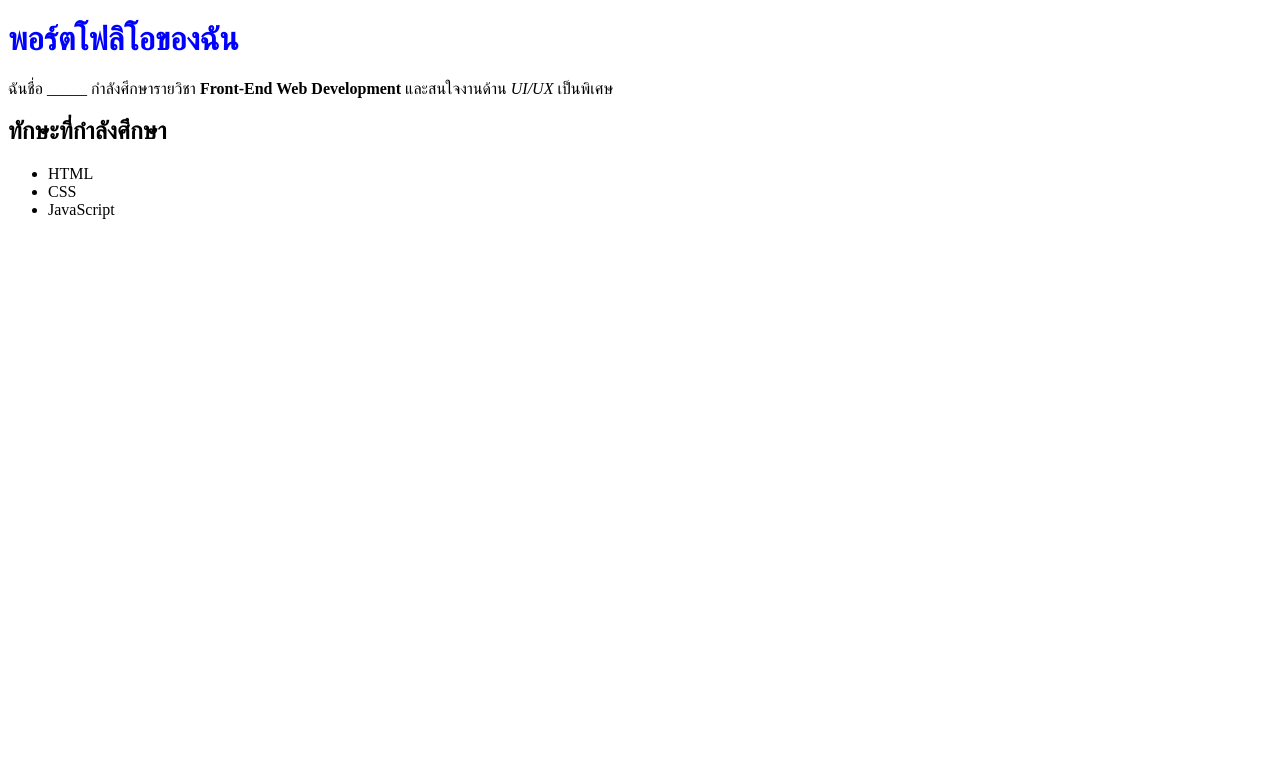
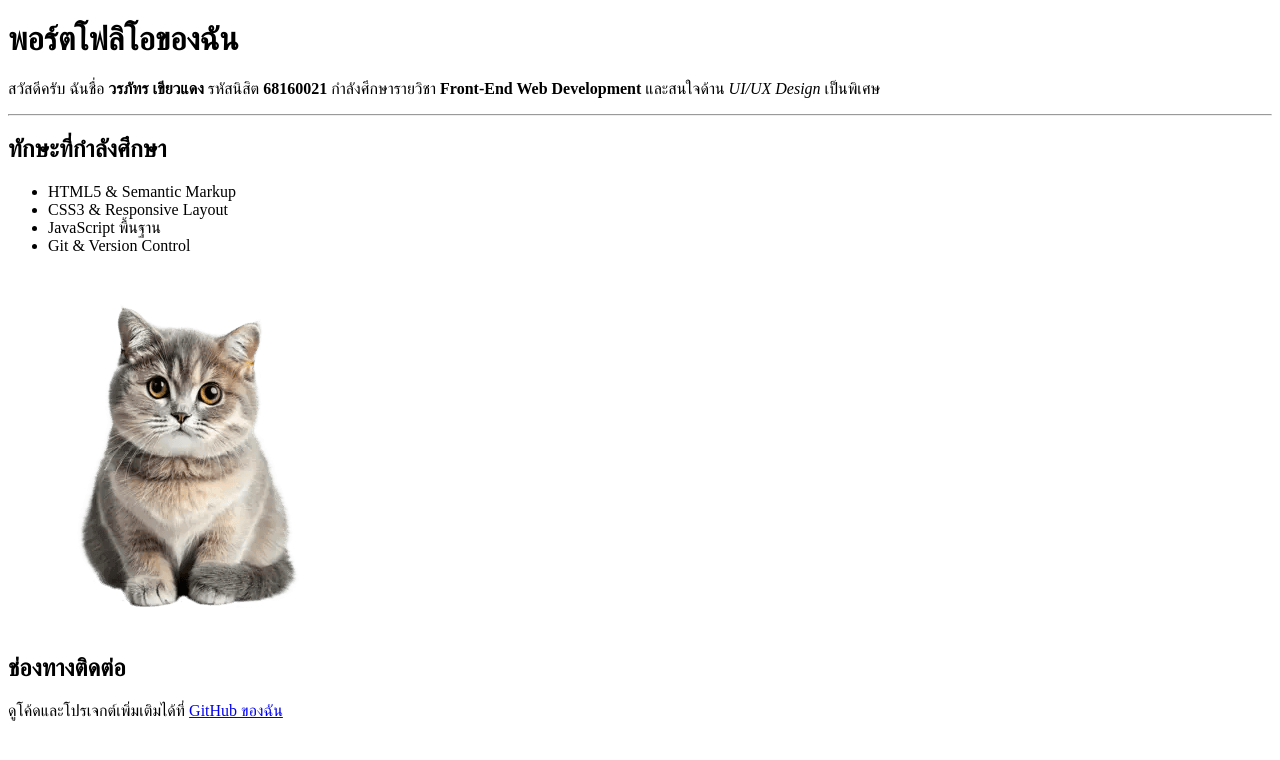
Before and after one commit to Wrptt3885/88726065, a plain HTML site: page index.html in a window 1280 px wide. Drawn offline with Linux system fonts and the light colour scheme.

Commit message:
เพิ่มรูป

```diff
--- a/index.html
+++ b/index.html
@@ -1,22 +1,43 @@
 <!DOCTYPE html>
-<html lang="en">
+<html lang="th">
 <head>
   <meta charset="UTF-8">
   <meta name="viewport" content="width=device-width, initial-scale=1.0">
-    <title>Document</title>
+  <title>ประวัตินิสิต - พอร์ตโฟลิโอของฉัน</title>
 </head>
 <body>
-  <h1 style="color: blue;">พอร์ตโฟลิโอของฉัน</h1>
+
+
+  <header>
+    <h1>พอร์ตโฟลิโอของฉัน</h1>
     <p>
-  ฉันชื่อ _____ กำลังศึกษารายวิชา <strong>Front-End Web Development</strong>
-  และสนใจงานด้าน <em>UI/UX</em> เป็นพิเศษ
+      สวัสดีครับ ฉันชื่อ <strong>วรภัทร เขียวแดง</strong> รหัสนิสิต <strong>68160021</strong>
+      กำลังศึกษารายวิชา <strong>Front-End Web Development</strong> และสนใจด้าน
+      <em>UI/UX Design</em> เป็นพิเศษ
     </p>
+  </header>
 
+  <hr>
+
+  <section>
     <h2>ทักษะที่กำลังศึกษา</h2>
     <ul>
-    <li>HTML</li>
-    <li>CSS</li>
-    <li>JavaScript</li>
+      <li>HTML5 &amp; Semantic Markup</li>
+      <li>CSS3 &amp; Responsive Layout</li>
+      <li>JavaScript พื้นฐาน</li>
+      <li>Git &amp; Version Control</li>
     </ul>
+  </section>
+
+  <img src="pngtree-isolated-cat-on-white-background-png-image_7094927.png" alt="">
+
+  <section>
+    <h2>ช่องทางติดต่อ</h2>
+    <p>
+      ดูโค้ดและโปรเจกต์เพิ่มเติมได้ที่
+      <a href="https://github.com" target="_blank" rel="noopener noreferrer">GitHub ของฉัน</a>
+    </p>
+  </section>
+
 </body>
 </html>
```
Also changed, not shown: pngtree-isolated-cat-on-white-background-png-image_7094927.png (added). Lines whose indentation alone changed are shown as unchanged.
